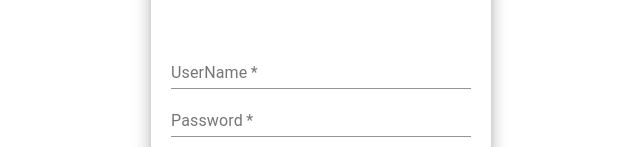
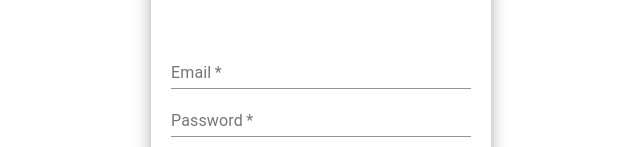
Before and after one commit to Med-Link/MedLink-Frontend, a React (Create React App) app: page /Signin in a window 1280 px wide. Shown: the part 296-443 px from the top of the page, without its empty margins (319-959 px from the left). Built offline with nearby package versions, Linux system fonts and the light colour scheme.

Commit message:
Connect signin and signup

```diff
--- a/src/App.js
+++ b/src/App.js
@@ -19,6 +19,7 @@ function App() {
           <Route path="/Signin" component={Signin} />
           <Route path="/Signup" component={Signup} />
 
+
         </Switch>
       </Router>
 
--- a/src/containers/Signin/SignIn.js
+++ b/src/containers/Signin/SignIn.js
@@ -27,7 +27,7 @@ const Signin=()=>{
                     <Avatar style={avatarStyle}><LockOpenIcon/></Avatar>
                     <h1>Sign in</h1>
                 </Grid>
-                    <TextField id="userName" label="UserName" placeholder="Enter Username" fullWidth required/>
+                    <TextField id="email" label="Email" placeholder="Enter Your Email" fullWidth required/>
                     <TextField id="password" label="Password" placeholder="Enter Password" type='password' fullWidth required/>
                     <FormControlLabel
                         control={
@@ -47,7 +47,7 @@ const Signin=()=>{
                 </Typography>
 
                 <Typography>Do you have an account ?
-                    <Link href="#">
+                    <Link href="/Signup/">
                         Sign Up
                     </Link>
                 </Typography>
```
